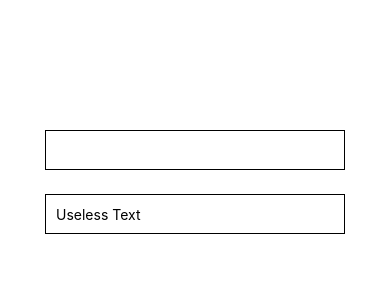
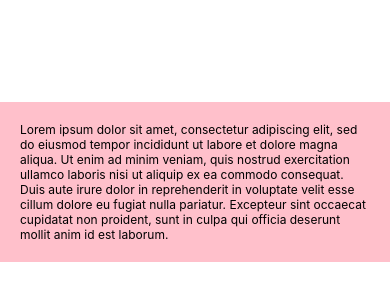
Before and after one commit to abdoulkarim22/React-Native-Components, a React Native app: screen / in a window 390 px wide. Shown: the part 240-540 px from the top of the page. Built offline with nearby package versions, Linux system fonts and the light colour scheme.

Commit message:
Component that wraps platform ScrollView while providing integration with touch locking responder system.

```diff
--- a/App.js
+++ b/App.js
@@ -4,11 +4,12 @@
 import Texte from './components/Texte';
 import ImageComponens from './components/ImageComponens';
 import Input from './components/Input';
+import ScrollContainer from './components/ScrollContainer';
 
 export default function App() {
   return (
     <View style={styles.container}>
-      <Input/>
+      <ScrollContainer/>
     </View>
   );
 }
--- /dev/null
+++ b/components/ScrollContainer.jsx
@@ -0,0 +1,20 @@
+import { ScrollView, Text ,SafeAreaView } from 'react-native'
+import React from 'react'
+
+export default function ScrollContainer() {
+  return (
+    <SafeAreaView>
+    <ScrollView style={{backgroundColor: "pink",padding:20}}>
+      <Text style={{fontSize:12}}>
+        Lorem ipsum dolor sit amet, consectetur adipiscing elit, sed do
+        eiusmod tempor incididunt ut labore et dolore magna aliqua. Ut enim ad
+        minim veniam, quis nostrud exercitation ullamco laboris nisi ut
+        aliquip ex ea commodo consequat. Duis aute irure dolor in
+        reprehenderit in voluptate velit esse cillum dolore eu fugiat nulla
+        pariatur. Excepteur sint occaecat cupidatat non proident, sunt in
+        culpa qui officia deserunt mollit anim id est laborum.
+      </Text>
+    </ScrollView>
+  </SafeAreaView>
+  )
+}
```
